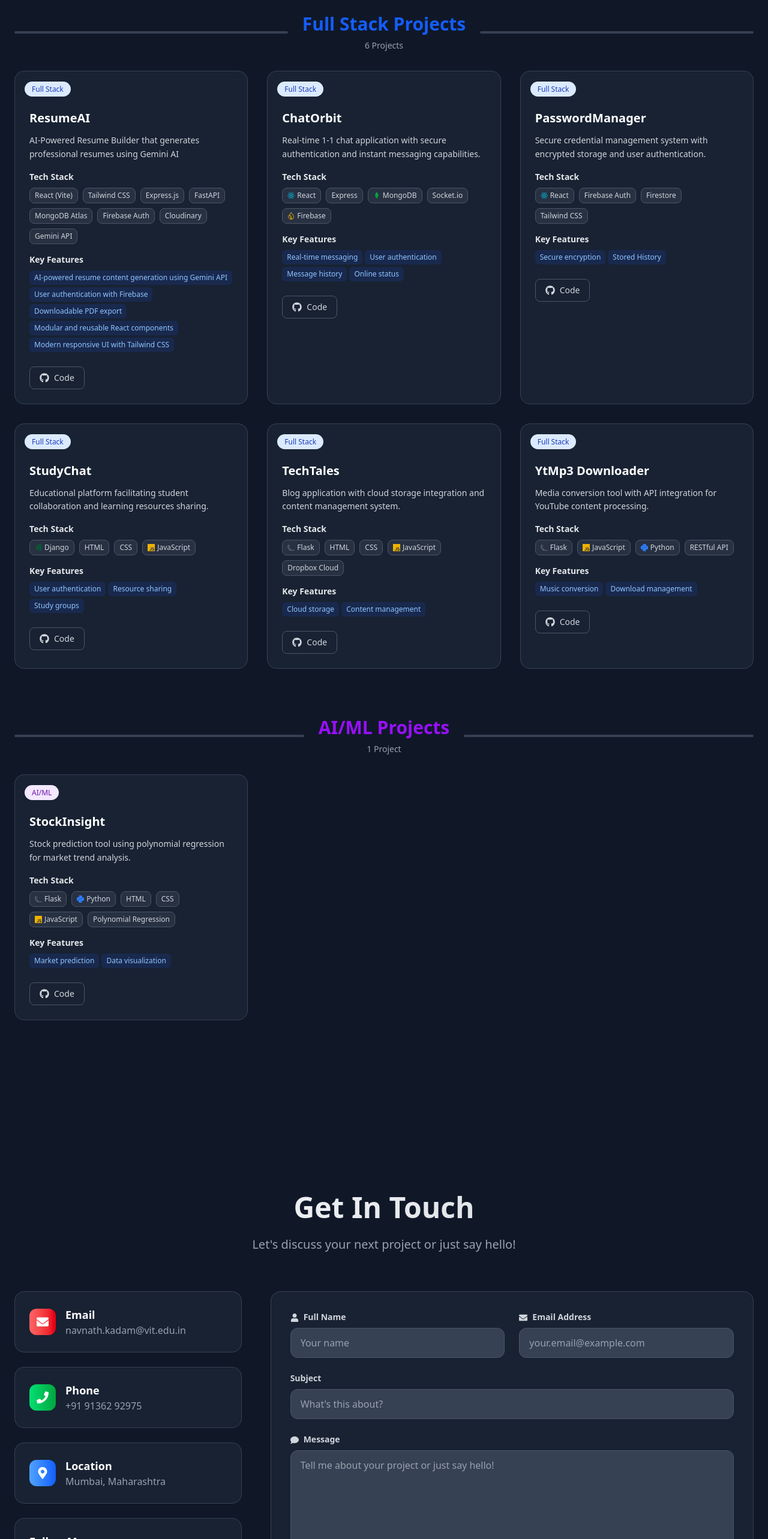
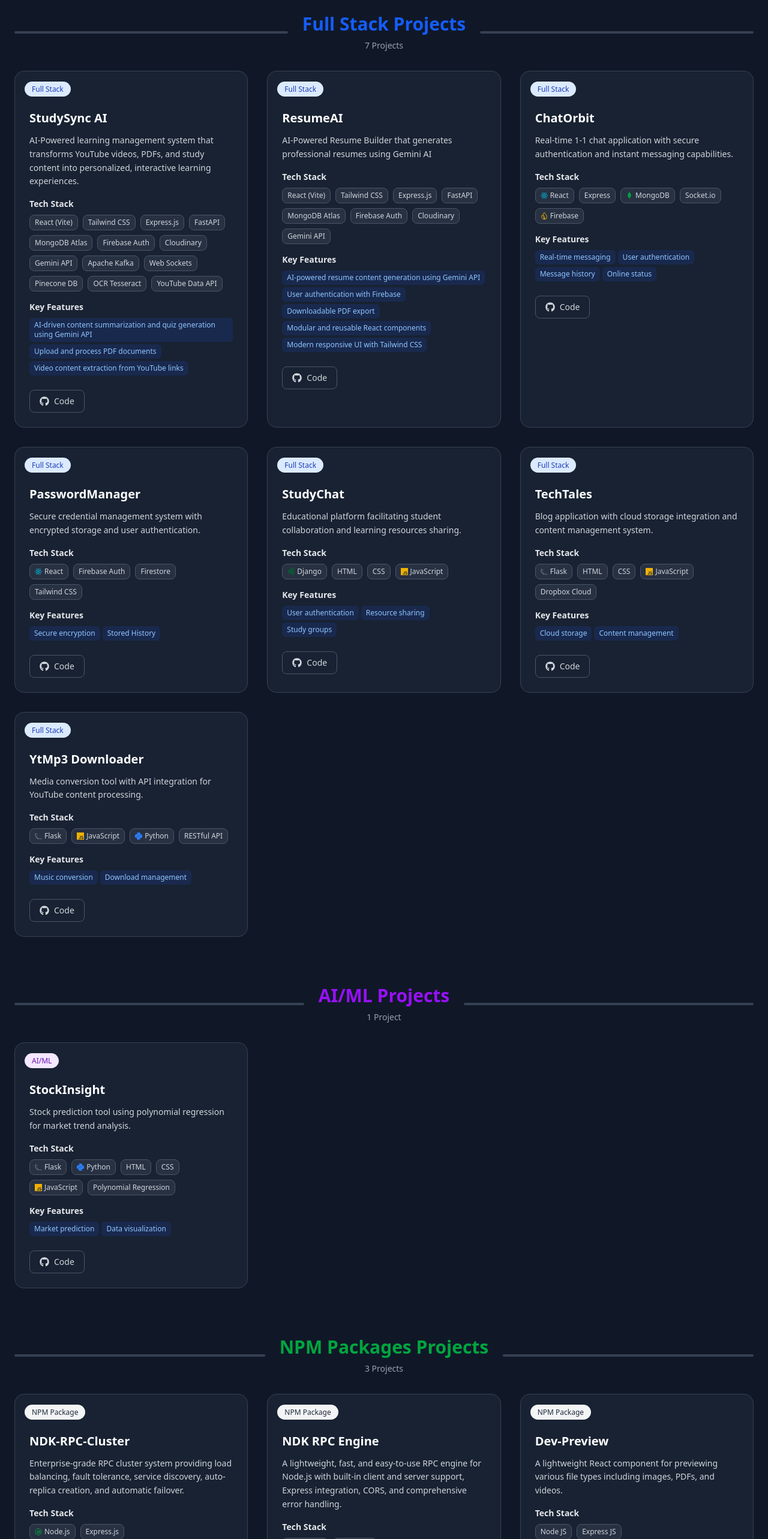
Before and after one commit to ndk123-web/my-portfolio, a Next.js app: page / in a window 1280 px wide. Shown: the part 4331-6897 px from the top of the page at 60% size. Built offline with nearby package versions, Linux system fonts and the light colour scheme.

Commit message:
feat: changed the project section and update the resume

```diff
--- a/components/Projects.jsx
+++ b/components/Projects.jsx
@@ -8,6 +8,34 @@
 // Sample project data - Replace with your actual projects
 const projectsData = {
   "Full Stack": [
+    {
+      title: "StudySync AI",
+      description:
+        "AI-Powered learning management system that transforms YouTube videos, PDFs, and study content into personalized, interactive learning experiences.",
+      techStack: [
+        "React (Vite)",
+        "Tailwind CSS",
+        "Express.js",
+        "FastAPI",
+        "MongoDB Atlas",
+        "Firebase Auth",
+        "Cloudinary",
+        "Gemini API",
+        "Apache Kafka",
+        "Web Sockets",
+        "Pinecone DB",
+        "OCR Tesseract",
+        "YouTube Data API",
+      ],
+      features: [
+        "AI-driven content summarization and quiz generation using Gemini API",
+        "Upload and process PDF documents",
+        "Video content extraction from YouTube links",
+      ],
+      github: "https://github.com/ndk123-web/study-sync-ai",
+      live: "https://study-sync-ai.vercel.app", // Deployment in progress
+      type: "Full Stack",
+    },
     {
       title: "ResumeAI",
       description:
@@ -131,6 +159,53 @@
       github: "https://github.com/ndk123-web/stock_insight",
       // live: "https://stock-insight.herokuapp.com",
       type: "AI/ML",
+    },
+  ],
+  "NPM Packages": [
+    {
+      title: "NDK-RPC-Cluster",
+      description:
+        "Enterprise-grade RPC cluster system providing load balancing, fault tolerance, service discovery, auto-replica creation, and automatic failover.",
+      techStack: ["Node.js", "Express.js"],
+      features: [
+        "Auto replica creation based on request threshold",
+        "Configurable custom threshold for auto-scaling",
+        "HTTP/HTTPS protocol support",
+        "Flexible port configuration",
+        "Round-robin load balancing across replicas",
+        "Retry mechanisms and failover for fault tolerance",
+        "Global service discovery registry",
+        "Full RPC support with cluster-aware calls",
+      ],
+      github: "https://github.com/ndk123-web/ndk-rpc-cluster",
+      npm: "https://www.npmjs.com/package/ndk-rpc-cluster",
+      type: "NPM Package",
+    },
+    {
+      title: "NDK RPC Engine",
+      description:
+        "A lightweight, fast, and easy-to-use RPC engine for Node.js with built-in client and server support, Express integration, CORS, and comprehensive error handling.",
+      techStack: ["Node.js", "Express.js"],
+      features: [
+        "Simple setup with a few lines of code",
+        "Built-in client and server components",
+        "Type-flexible parameter support (arrays, objects, primitives)",
+        "Comprehensive error handling and validation",
+        "Express integration and CORS support",
+        "Lightweight and minimal dependencies",
+      ],
+      github: "https://github.com/ndk123-web/ndk-rpc-engine",
+      npm: "https://www.npmjs.com/package/ndk-rpc-engine",
+      type: "NPM Package",
+    },
+    {
+      title: "Dev-Preview",
+      description:
+        "A lightweight React component for previewing various file types including images, PDFs, and videos.",
+      techStack: ["Node JS", "Express JS"],
+      features: ["Live Preview For HTML Files"],
+      github: "https://github.com/ndk123-web/dev-preview",
+      type: "NPM Package",
     },
   ],
 };
```
Also changed, not shown: 1 other file (tests, documents, lock files or other folders).
